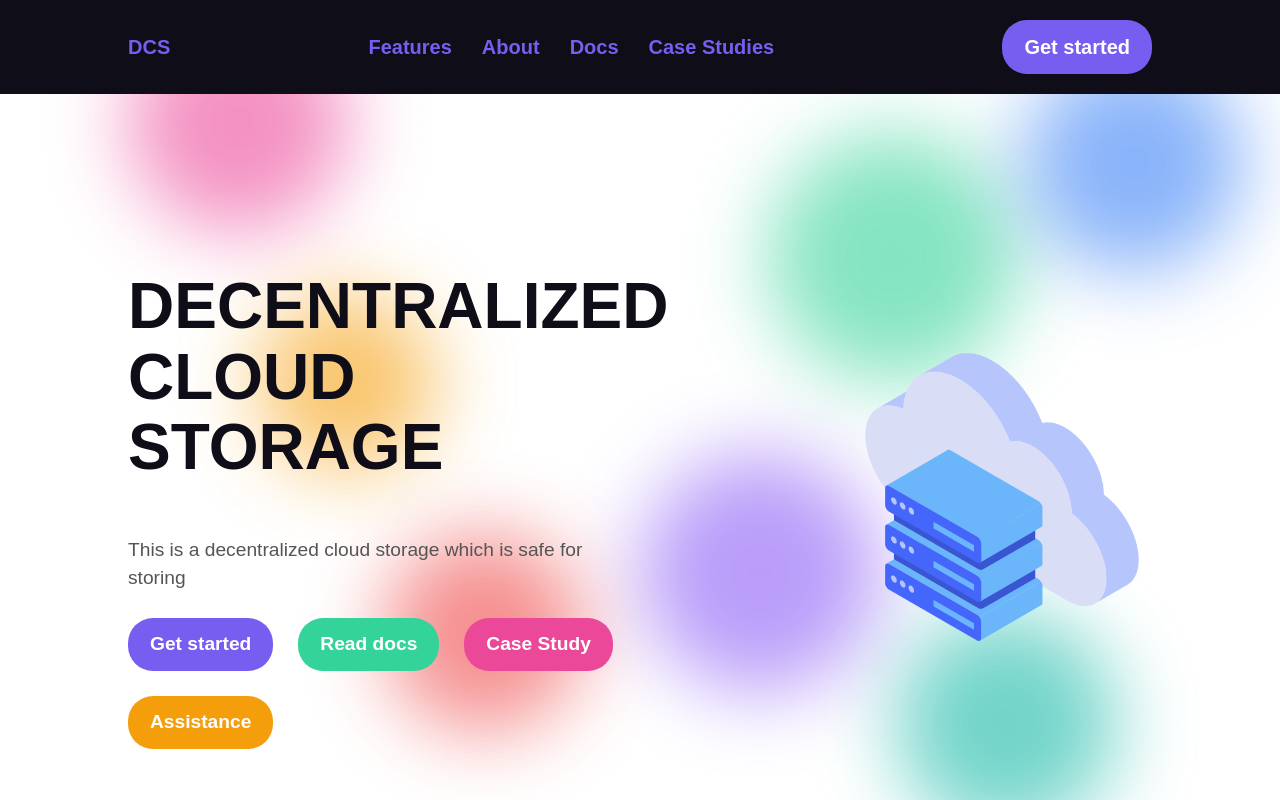
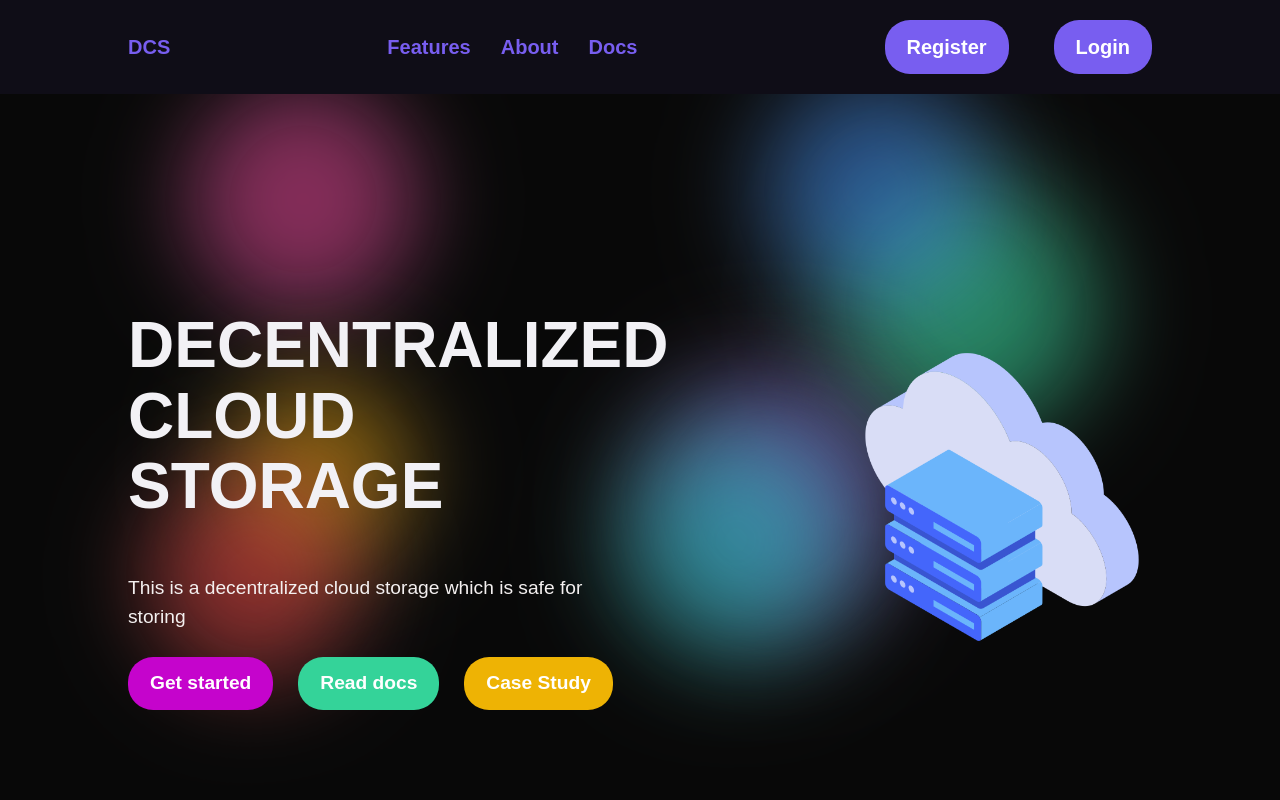
Before and after one commit to noname2645/Decentralized-cloud-storage, a React (Vite) app in the folder cloud/: page / in a window 1280 px wide. Shown: the top 800 px of the page. Built offline with nearby package versions, Linux system fonts and the light colour scheme; no server answers; a web font is replaced by a local one.

Commit message:
Minor Modifications

```diff
--- a/cloud/src/components/LandingPage.jsx
+++ b/cloud/src/components/LandingPage.jsx
@@ -37,10 +37,11 @@ const DecentralizedCloudStorage = () => {
             <li><a href="/" className={styles.navLink}>Features</a></li>
             <li><a href="/" className={styles.navLink}>About</a></li>
             <li><a href="/" className={styles.navLink}>Docs</a></li>
-            <li><a href="/" className={styles.navLink}>Case Studies</a></li>
+
           </ul>
           <div className={styles.navButtons}>
-            <a href="/" className={`${styles.btn} ${styles.getStarted}`}>Get started</a>
+            <a href="/" className={`${styles.btn} ${styles.getStarted}`}>Register</a>
+            <a href="/" className={`${styles.btn} ${styles.getStarted}`}>Login</a>
           </div>
         </nav>
       </header>
@@ -53,7 +54,7 @@ const DecentralizedCloudStorage = () => {
             <a href="/" className={`${styles.btn} ${styles.primary}`}>Get started</a>
             <a href="/" className={`${styles.btn} ${styles.green}`}>Read docs</a>
             <a href="/" className={`${styles.btn} ${styles.pink}`}>Case Study</a>
-            <a href="/" className={`${styles.btn} ${styles.orange}`}>Assistance</a>
+
           </div>
         </div>
         <div className={styles.heroImage}>
--- a/cloud/src/stylesheets/LandingPage.module.css
+++ b/cloud/src/stylesheets/LandingPage.module.css
@@ -128,13 +128,13 @@ html {
   font-family: 'Poppins', sans-serif;
   font-size: 4em;
   font-weight: bold;
-  color: #0f0d17;
+  color: #f2f1f5;
   margin-top: 20px;
 }
 
 .heroText {
   font-size: 1.2em;
-  color: #555;
+  color: #f4f0f0;
   margin: 20px 0;
 }
 
@@ -161,7 +161,7 @@ html {
 }
 
 .primary {
-  background: #785ef0;
+  background: #c504cc;
   color: white;
 }
 
@@ -171,14 +171,10 @@ html {
 }
 
 .pink {
-  background: #ec4899;
+  background: #eeb304;
   color: white;
 }
 
-.orange {
-  background: #f59e0b;
-  color: white;
-}
 
 /* Hero Image - Scale Effect */
 .heroImage img {
@@ -222,7 +218,7 @@ html {
   -webkit-backdrop-filter: blur(10px); /* For Safari */
   border-radius: 10px;
   padding: 40px; /* Increased padding */
-  color: #000; /* Changed font color to black */
+  color: #f7f5f5; /* Changed font color to black */
   box-shadow: 0 4px 6px rgba(0, 0, 0, 0.1);
   font-weight: bold;
   transition: all 0.3s ease;
@@ -294,7 +290,7 @@ html {
   position: relative;
   padding: 40px;
   background: rgba(128, 0, 128, 0.1); /* Purple background */
-  color: #000;
+  color: #f3f4f6;
   border-radius: 10px;
   box-shadow: 0 4px 6px rgba(0, 0, 0, 0.1);
   font-weight: bold;
@@ -490,75 +486,102 @@ html {
   pointer-events: none;
   top: 0;
   left: 0;
+  background-color: #080808; /* Light blue-white tint for the background */
 }
 
 .blob {
   position: absolute;
   border-radius: 50%;
   filter: blur(40px);
-  opacity: 0.6;
-  animation: float 20s ease-in-out infinite;
+  opacity: 0.5;
+  box-shadow: 0 0 30px 10px rgba(255, 255, 255, 0.3);
+  animation: floatAround 40s ease-in-out infinite;
 }
 
-/* Blob sizes and colors */
+/* Blob sizes and colors - better distributed across screen */
 .blob.pink {
   width: 220px;
   height: 220px;
   background: #ec4899;
-  top: 5%;
-  left: 10%;
+  top: 15%;
+  left: 12%;
+  animation-delay: -5s;
 }
 
 .blob.green {
   width: 250px;
   height: 250px;
   background: #34d399;
-  top: 20%;
-  left: 60%;
+  top: 30%;
+  right: 15%;
+  animation-delay: -12s;
 }
 
 .blob.yellow {
   width: 180px;
   height: 180px;
   background: #f59e0b;
-  top: 40%;
+  bottom: 25%;
   left: 20%;
+  animation-delay: -20s;
 }
 
 .blob.blue {
   width: 220px;
   height: 220px;
   background: #3b82f6;
-  top: 10%;
-  left: 80%;
+  top: 15%;
+  right: 25%;
+  animation-delay: -8s;
 }
 
 .blob.purple {
   width: 240px;
   height: 240px;
   background: #8b5cf6;
-  top: 60%;
-  left: 50%;
+  bottom: 15%;
+  right: 30%;
+  animation-delay: -15s;
 }
 
 .blob.red {
   width: 200px;
   height: 200px;
   background: #ef4444;
-  top: 70%;
-  left: 30%;
+  bottom: 12%;
+  left: 15%;
+  animation-delay: -25s;
 }
 
 .blob.teal {
   width: 220px;
   height: 220px;
   background: #14b8a6;
-  top: 80%;
-  left: 70%;
+  top: 60%;
+  left: 50%;
+  animation-delay: -18s;
 }
 
-/* Animation for blobs */
-@keyframes float {
-  0%, 100% { transform: translateY(0); }
-  50% { transform: translateY(-40px); }
+/* Animation for blobs - smooth floating movement in multiple directions */
+@keyframes floatAround {
+  0% {
+    transform: translate(0, 0) rotate(0deg);
+    filter: blur(40px) brightness(1);
+  }
+  25% {
+    transform: translate(40px, -30px) rotate(5deg);
+    filter: blur(45px) brightness(1.1);
+  }
+  50% {
+    transform: translate(0, -60px) rotate(0deg);
+    filter: blur(50px) brightness(1.2);
+  }
+  75% {
+    transform: translate(-40px, -30px) rotate(-5deg);
+    filter: blur(45px) brightness(1.1);
+  }
+  100% {
+    transform: translate(0, 0) rotate(0deg);
+    filter: blur(40px) brightness(1);
+  }
 }
```
Also changed, not shown: cloud/src/components/features.jsx (added).
